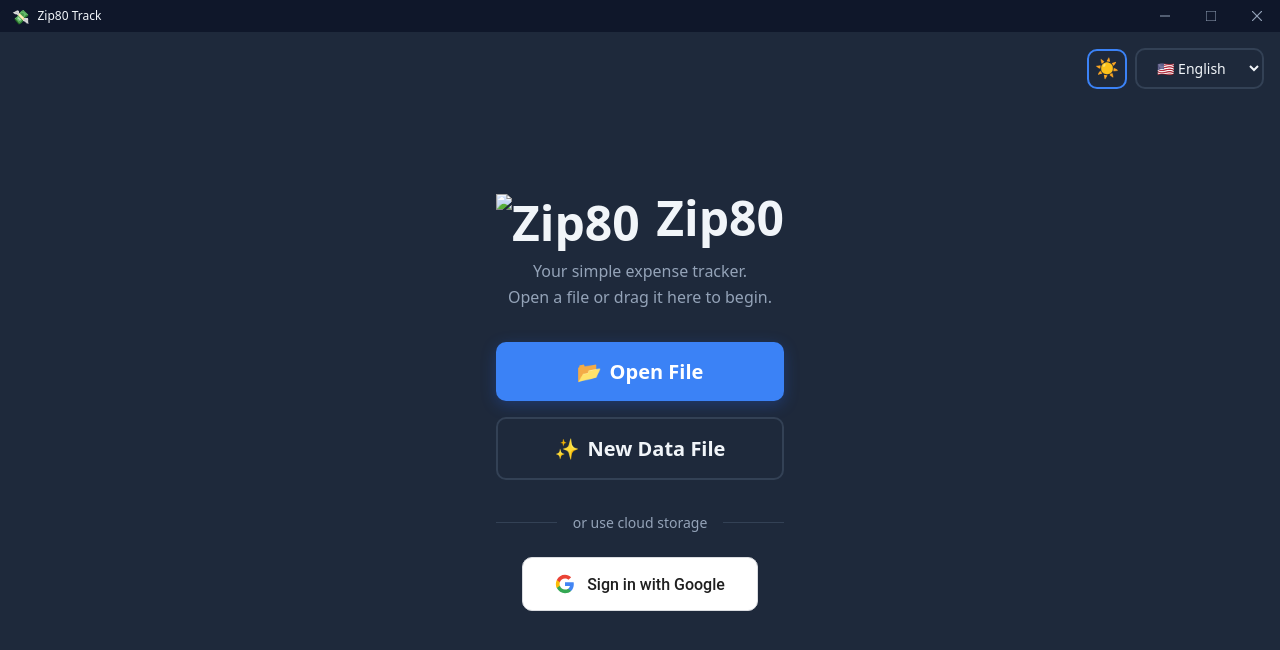
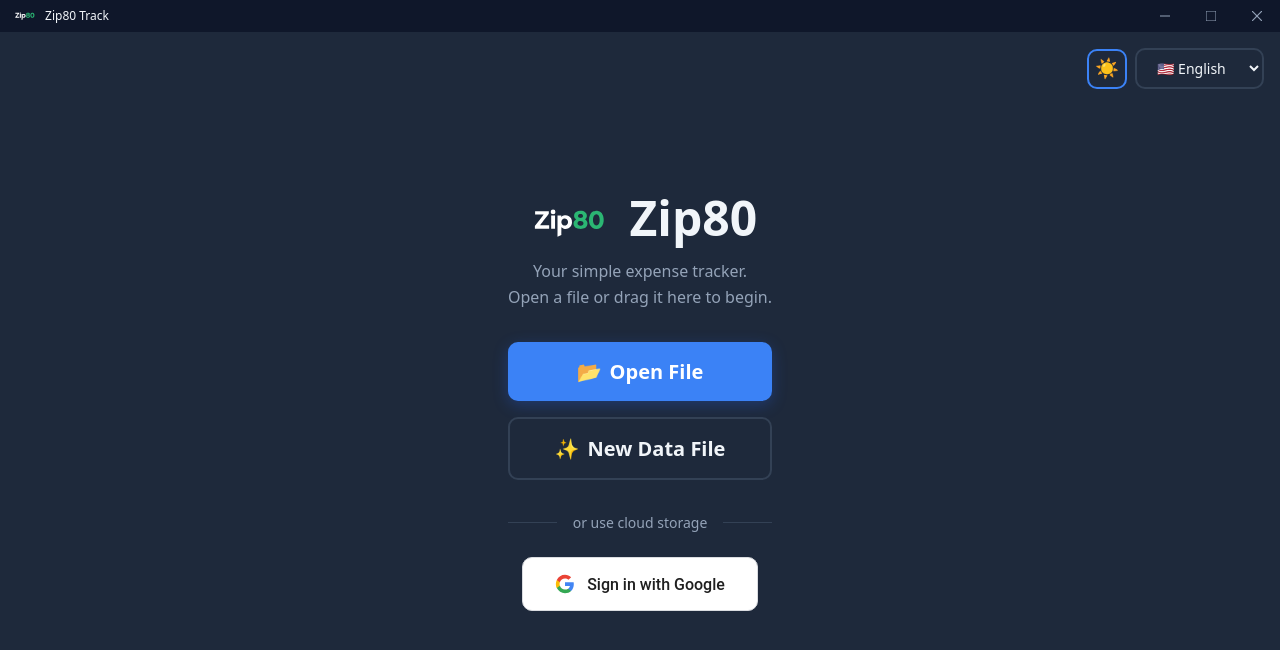
Before and after one commit to andrewe1/Zip80, an Electron app: page src/index.html in a window 1280 px wide. Both pictures are taken after a click on the button "Toggle dark mode". Drawn offline with Linux system fonts and the light colour scheme; no server answers; files whose address does not match are found by name.

Commit message:
Fix logo paths, add title bar SVG logo with theme switching

```diff
--- a/src/css/styles.css
+++ b/src/css/styles.css
@@ -244,7 +244,25 @@
 }
 
 .title-bar-icon {
-    font-size: 14px;
+    height: 16px;
+    width: auto;
+}
+
+/* Title bar logo theme switching */
+.title-bar-icon-light {
+    display: inline;
+}
+
+.title-bar-icon-dark {
+    display: none;
+}
+
+html.dark .title-bar-icon-light {
+    display: none;
+}
+
+html.dark .title-bar-icon-dark {
+    display: inline;
 }
 
 .title-bar-text {
--- a/src/index.html
+++ b/src/index.html
@@ -89,7 +89,8 @@
     <!-- 2025-12-17: Custom Title Bar for Frameless Electron Window -->
     <div id="title-bar" class="title-bar">
         <div class="title-bar-drag">
-            <span class="title-bar-icon">💸</span>
+            <img src="icons/logo.svg" alt="" class="title-bar-icon title-bar-icon-light">
+            <img src="icons/logo%20dark.svg" alt="" class="title-bar-icon title-bar-icon-dark">
             <span class="title-bar-text">Zip80 Track</span>
         </div>
         <div class="title-bar-controls">
@@ -129,7 +130,7 @@
         <div class="startup-content">
             <h1 id="app-title" class="app-title">
                 <img src="icons/logo.svg" alt="Zip80" class="app-logo app-logo-light">
-                <img src="icons/logo dark.svg" alt="Zip80" class="app-logo app-logo-dark">
+                <img src="icons/logo%20dark.svg" alt="Zip80" class="app-logo app-logo-dark">
                 Zip80
             </h1>
             <p id="app-subtitle" class="app-subtitle">Your simple expense tracker.<br>Open a file or drag it here to
@@ -203,7 +204,7 @@
             </div>
             <h1 id="header-title" class="header-title">
                 <img src="icons/logo.svg" alt="Zip80" class="header-logo header-logo-light">
-                <img src="icons/logo dark.svg" alt="Zip80" class="header-logo header-logo-dark">
+                <img src="icons/logo%20dark.svg" alt="Zip80" class="header-logo header-logo-dark">
                 Zip80
             </h1>
             <div class="header-actions">
```
